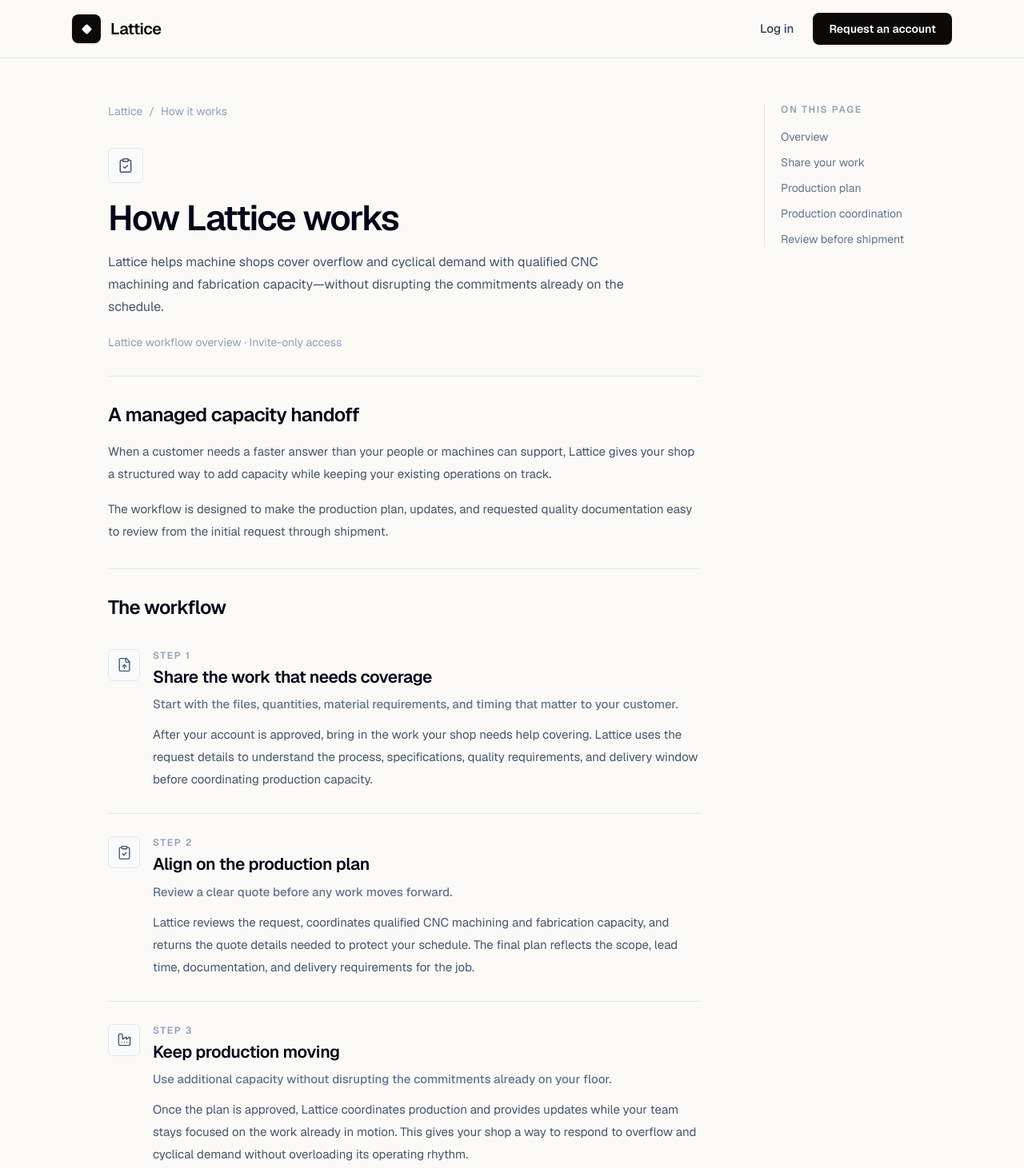
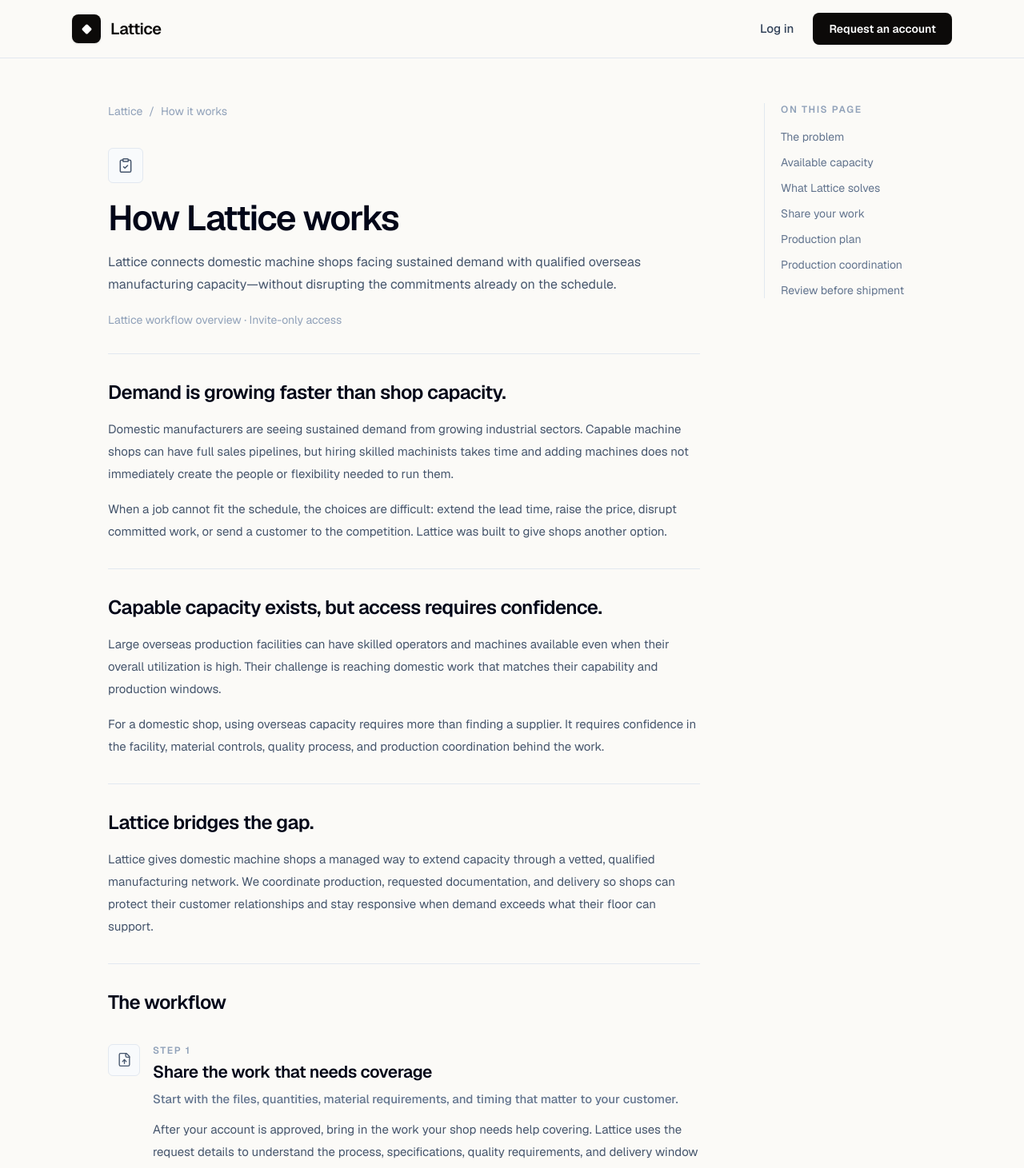
Before and after one commit to willpaikstack/lattice, a Next.js app: page /how-it-works in a window 1280 px wide. Shown: the top 1461 px of the page at 80% size. Built offline with nearby package versions, Linux system fonts and the light colour scheme; no server answers.

Commit message:
feat: explain lattice capacity problem

```diff
--- a/src/app/how-it-works/page.tsx
+++ b/src/app/how-it-works/page.tsx
@@ -77,19 +77,40 @@
               </span>
               <h1 className="mt-5 text-4xl font-semibold tracking-[-0.035em] text-slate-950 sm:text-[44px]">How Lattice works</h1>
               <p className="mt-4 max-w-[680px] text-[16px] leading-7 text-slate-600">
-                Lattice helps machine shops cover overflow and cyclical demand with qualified CNC machining and fabrication capacity&mdash;without disrupting the commitments already on the schedule.
+                Lattice connects domestic machine shops facing sustained demand with qualified overseas manufacturing capacity&mdash;without disrupting the commitments already on the schedule.
               </p>
               <p className="mt-5 text-sm text-slate-400">Lattice workflow overview &middot; Invite-only access</p>
             </header>
 
-            <section aria-labelledby="workflow-overview" className="border-b border-slate-200 py-8">
-              <h2 className="text-2xl font-semibold tracking-[-0.025em] text-slate-950" id="workflow-overview">A managed capacity handoff</h2>
+            <section aria-labelledby="the-problem" className="border-b border-slate-200 py-8">
+              <h2 className="text-2xl font-semibold tracking-[-0.025em] text-slate-950" id="the-problem">Demand is growing faster than shop capacity.</h2>
               <div className="mt-4 space-y-4 text-[15px] leading-7 text-slate-600">
                 <p>
-                  When a customer needs a faster answer than your people or machines can support, Lattice gives your shop a structured way to add capacity while keeping your existing operations on track.
+                  Domestic manufacturers are seeing sustained demand from growing industrial sectors. Capable machine shops can have full sales pipelines, but hiring skilled machinists takes time and adding machines does not immediately create the people or flexibility needed to run them.
                 </p>
                 <p>
-                  The workflow is designed to make the production plan, updates, and requested quality documentation easy to review from the initial request through shipment.
+                  When a job cannot fit the schedule, the choices are difficult: extend the lead time, raise the price, disrupt committed work, or send a customer to the competition. Lattice was built to give shops another option.
+                </p>
+              </div>
+            </section>
+
+            <section aria-labelledby="available-capacity" className="border-b border-slate-200 py-8">
+              <h2 className="text-2xl font-semibold tracking-[-0.025em] text-slate-950" id="available-capacity">Capable capacity exists, but access requires confidence.</h2>
+              <div className="mt-4 space-y-4 text-[15px] leading-7 text-slate-600">
+                <p>
+                  Large overseas production facilities can have skilled operators and machines available even when their overall utilization is high. Their challenge is reaching domestic work that matches their capability and production windows.
+                </p>
+                <p>
+                  For a domestic shop, using overseas capacity requires more than finding a supplier. It requires confidence in the facility, material controls, quality process, and production coordination behind the work.
+                </p>
+              </div>
+            </section>
+
+            <section aria-labelledby="what-lattice-solves" className="border-b border-slate-200 py-8">
+              <h2 className="text-2xl font-semibold tracking-[-0.025em] text-slate-950" id="what-lattice-solves">Lattice bridges the gap.</h2>
+              <div className="mt-4 space-y-4 text-[15px] leading-7 text-slate-600">
+                <p>
+                  Lattice gives domestic machine shops a managed way to extend capacity through a vetted, qualified manufacturing network. We coordinate production, requested documentation, and delivery so shops can protect their customer relationships and stay responsive when demand exceeds what their floor can support.
                 </p>
               </div>
             </section>
@@ -132,7 +153,9 @@
             <nav aria-label="On this page" className="sticky top-24 border-l border-slate-200 pl-5">
               <p className="text-xs font-semibold uppercase tracking-[0.14em] text-slate-400">On this page</p>
               <div className="mt-4 space-y-3 text-sm leading-5">
-                <a className="block text-slate-500 transition hover:text-slate-950" href="#workflow-overview">Overview</a>
+                <a className="block text-slate-500 transition hover:text-slate-950" href="#the-problem">The problem</a>
+                <a className="block text-slate-500 transition hover:text-slate-950" href="#available-capacity">Available capacity</a>
+                <a className="block text-slate-500 transition hover:text-slate-950" href="#what-lattice-solves">What Lattice solves</a>
                 <a className="block text-slate-500 transition hover:text-slate-950" href="#share-your-work">Share your work</a>
                 <a className="block text-slate-500 transition hover:text-slate-950" href="#align-production-plan">Production plan</a>
                 <a className="block text-slate-500 transition hover:text-slate-950" href="#production-coordination">Production coordination</a>
```
Also changed, not shown: 2 other files (tests, documents, lock files or other folders).
